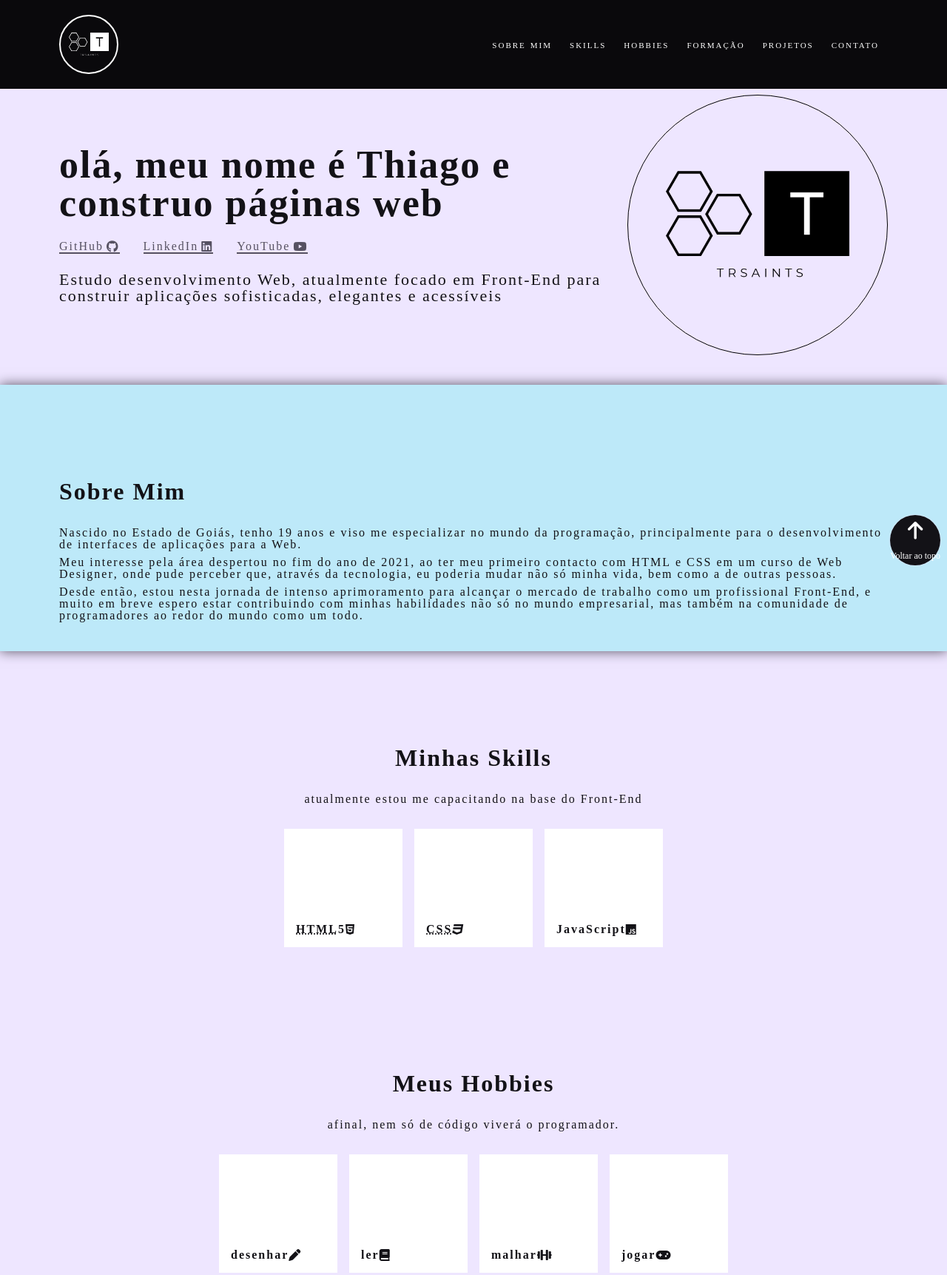
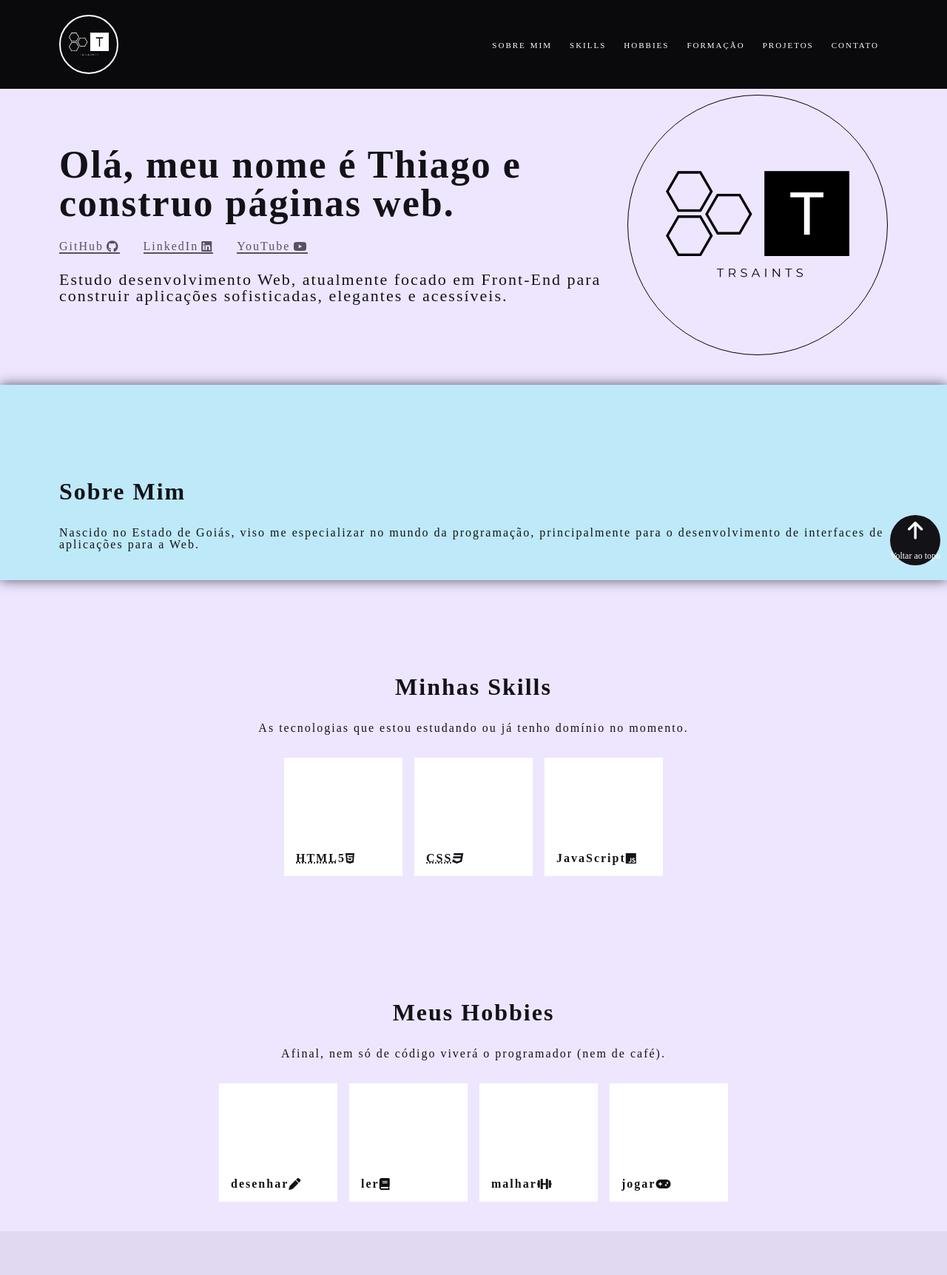
Before and after one commit to trsaints/challenge-portoflio, a website with bundled scripts: page index.html in a window 1280 px wide. Shown: the top 1723 px of the page at 74% size. Built offline with nearby package versions, Linux system fonts and the light colour scheme.

Commit message:
Ajuste nos textos do conteúdo estático

```diff
--- a/index.html
+++ b/index.html
@@ -19,9 +19,9 @@
     <link rel="stylesheet" href="./app/assets/fontawesome/css/solid.css" />
     <meta
       name="description"
-      content="Thiago Rodrigues santos, desenvolvedor Web"
+      content="Thiago Rodrigues Santos, desenvolvedor Front-End ─ meu portoflio pessoal."
     />
-    <title>trsaints</title>
+    <title>Thiago Rodrigues</title>
   </head>
   <body>
     <header class="header wrapper">
@@ -50,14 +50,14 @@
       <div class="main__hero wrapper">
         <div class="main__hero__box wrapper">
           <h1 class="main__hero__title">
-            olá, meu nome é <span lang="pt-br">Thiago</span> e construo páginas
-            web
+            Olá, meu nome é <span lang="pt-br">Thiago</span> e construo páginas
+            web.
           </h1>
 
           <p class="main__hero__description">
             Estudo desenvolvimento Web, atualmente focado em
             <span lang="en">Front-End</span> para construir aplicações
-            sofisticadas, elegantes e acessíveis
+            sofisticadas, elegantes e acessíveis.
           </p>
 
           <nav class="main__hero__links wrapper">
@@ -89,27 +89,9 @@
 
         <div class="main__about__content wrapper">
           <p class="main__about__description">
-            Nascido no Estado de <span lang="pt-br">Goiás</span>, tenho 19 anos
-            e viso me especializar no mundo da programação, principalmente para
-            o desenvolvimento de interfaces de aplicações para a Web.
-          </p>
-
-          <p class="main__about__description">
-            Meu interesse pela área despertou no fim do ano de 2021, ao ter meu
-            primeiro contacto com <span lang="en">HTML</span> e
-            <span lang="en">CSS</span> em um curso de
-            <span lang="en">Web Designer</span>, onde pude perceber que, através
-            da tecnologia, eu poderia mudar não só minha vida, bem como a de
-            outras pessoas.
-          </p>
-
-          <p class="main__about__description">
-            Desde então, estou nesta jornada de intenso aprimoramento para
-            alcançar o mercado de trabalho como um profissional
-            <span lang="en">Front-End</span>, e muito em breve espero estar
-            contribuindo com minhas habilidades não só no mundo empresarial, mas
-            também na comunidade de programadores ao redor do mundo como um
-            todo.
+            Nascido no Estado de <span lang="pt-br">Goiás</span>, viso me
+            especializar no mundo da programação, principalmente para o
+            desenvolvimento de interfaces de aplicações para a Web.
           </p>
         </div>
       </section>
@@ -120,8 +102,7 @@
         </h2>
 
         <p class="main__skills__description">
-          atualmente estou me capacitando na base do
-          <span lang="en">Front-End</span>
+          As tecnologias que estou estudando ou já tenho domínio no momento.
         </p>
 
         <ul class="main__skills__list wrapper">
@@ -150,7 +131,7 @@
         </h2>
 
         <p class="main__hobbies__description">
-          afinal, nem só de código viverá o programador.
+          Afinal, nem só de código viverá o programador (nem de café).
         </p>
 
         <ul class="main__hobbies__list wrapper">
@@ -203,11 +184,17 @@
         <h2 class="main__projects__title txt-center">meu trabalho</h2>
 
         <p class="main__projects__description">
-          Já tivemos o bastante por aqui de apresentação. Que tal dar uma olhada
-          nos meus projetos?
+          Já tivemos o bastante de apresentações por aqui. Que tal dar uma
+          olhada nos meus projetos?
         </p>
 
-        <button class="main__projects__button" type="button" data-element="projects-btn">mostre-me</button>
+        <button
+          class="main__projects__button"
+          type="button"
+          data-element="projects-btn"
+        >
+          mostre-me
+        </button>
 
         <div class="main__projects__list" data-element="projects-list"></div>
       </section>
@@ -225,9 +212,9 @@
           <fieldset class="contact__form__box wrapper">
             <legend class="contact__title">Contato</legend>
             <p class="contact__description">
-              Quer entrar em contato?
+              Quer me dizer alguma coisa?
               <br />
-              Preencha o formulário e em breve entrarei em contato
+              Preencha o formulário e em breve entrarei em contato.
             </p>
 
             <div class="contact__form__field wrapper">
@@ -293,7 +280,9 @@
       </p>
     </footer>
 
-    <button class="scroll__button" type="button" data-element="scroll-btn"><i class="fa-solid fa-arrow-up" ></i>Voltar ao topo</button>
+    <button class="scroll__button" type="button" data-element="scroll-btn">
+      <i class="fa-solid fa-arrow-up"></i>Voltar ao topo
+    </button>
   </body>
   <script src="./app/src/index.js" type="module"></script>
 </html>
```
